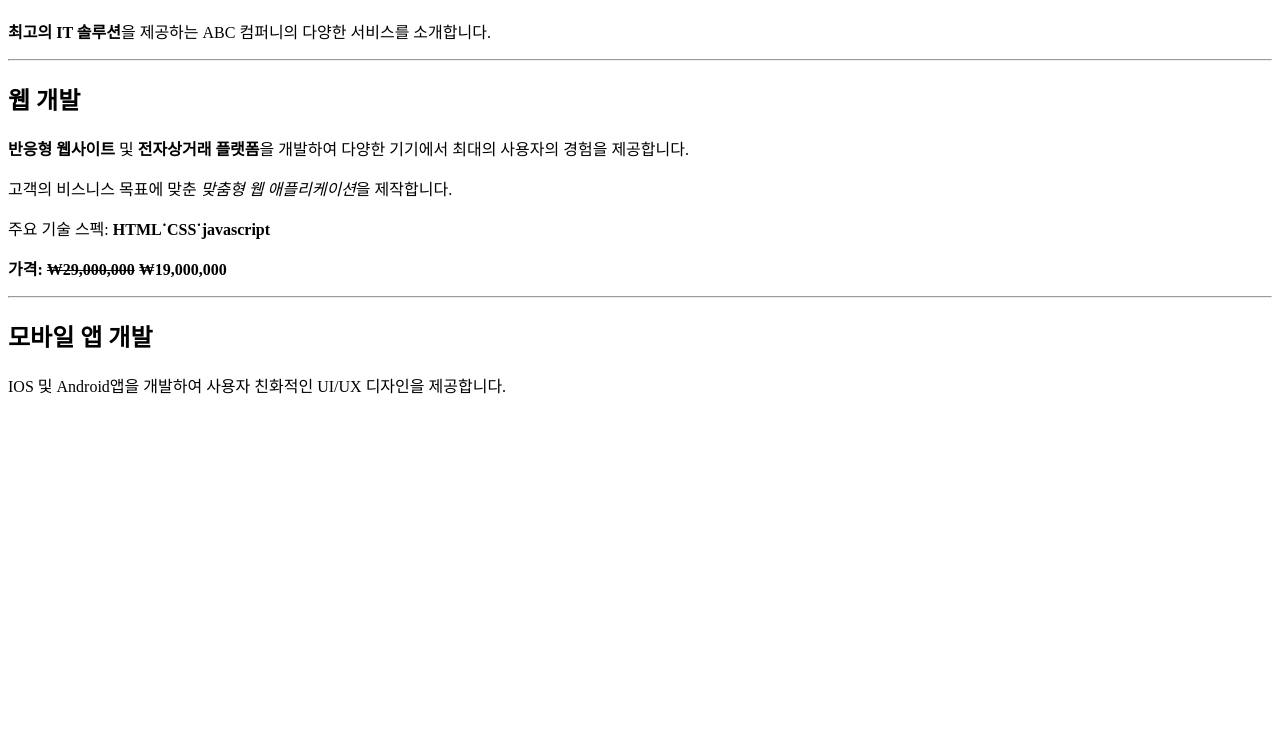
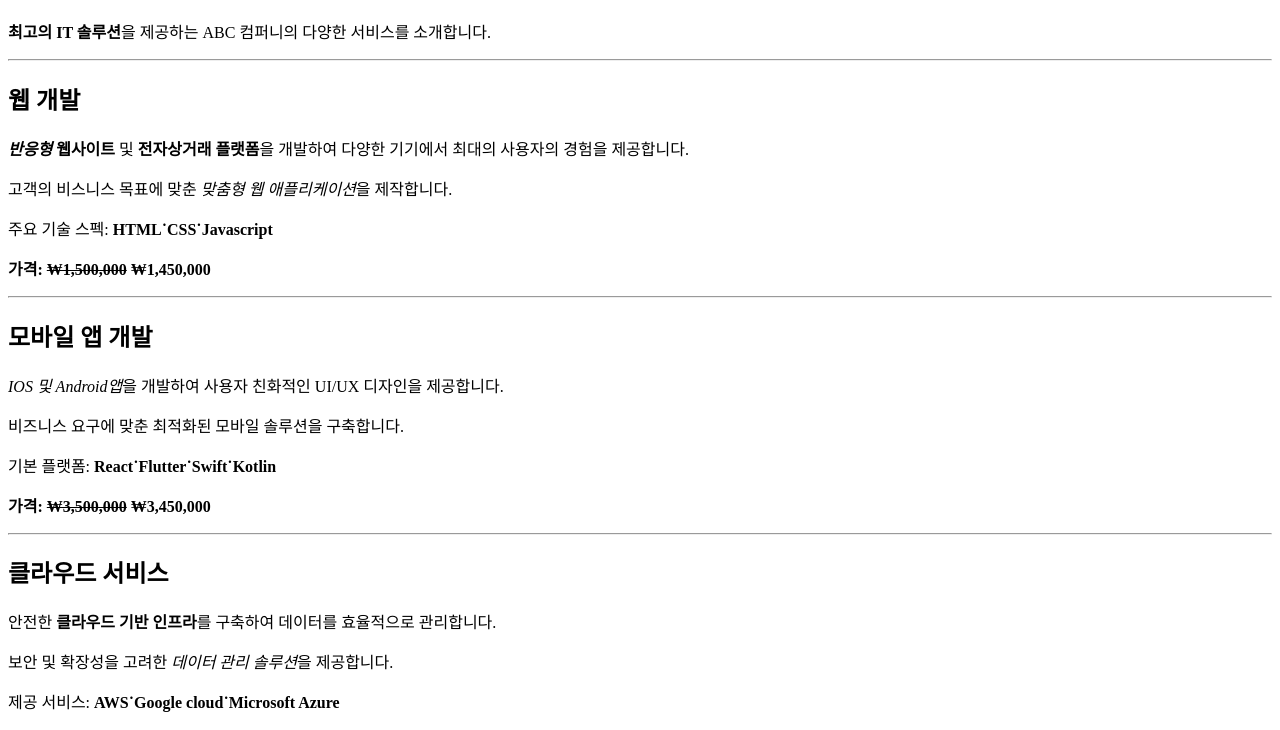
Before and after one commit to jungsaewon/web-class, a plain HTML site: page ch01_context/ex2.html in a window 1280 px wide. Shown: the part 70-800 px from the top of the page. Drawn offline with Linux system fonts and the light colour scheme.

Commit message:
내용추가

```diff
--- a/ch01_context/ex2.html
+++ b/ch01_context/ex2.html
@@ -3,20 +3,28 @@
 <head>
     <meta charset="UTF-8">
     <meta name="viewport" content="width=device-width, initial-scale=1.0">
-    <title>Document</title>
+    <title>서비스 소개</title>
 </head>
 <body>
     <h1>ABC 컴퍼니 서비스</h1>
     <p><strong>최고의 IT 솔루션</strong>을 제공하는 ABC 컴퍼니의 다양한 서비스를 소개합니다.</p>
     <hr>
     <h2>웹 개발</h2>
-    <p><strong>반응형 웹사이트</strong> 및 <strong>전자상거래 플랫폼</strong>을 개발하여 다양한 기기에서 최대의 사용자의 경험을 제공합니다.</p>
+    <p><strong><em>반응형</em> 웹사이트</strong> 및 <strong>전자상거래 플랫폼</strong>을 개발하여 다양한 기기에서 최대의 사용자의 경험을 제공합니다.</p>
     <p>고객의 비스니스 목표에 맞춘 <em>맞춤형 웹 애플리케이션</em>을 제작합니다.</p>
-    <p>주요 기술 스펙: <strong>HTML&dot;CSS&dot;javascript</strong></p>
-    <p><strong>가격: <del>&#8361;29,000,000</del> &#8361;19,000,000</strong></p>
+    <p>주요 기술 스펙: <strong>HTML&dot;CSS&dot;Javascript</strong></p>
+    <p><strong>가격: <del>&#8361;1,500,000</del> &#8361;1,450,000</strong></p>
     <hr>
     <h2>모바일 앱 개발</h2>
-    <p>IOS 및 Android앱을 개발하여 사용자 친화적인 UI/UX 디자인을 제공합니다.</p>
+    <p><em>IOS 및 Android앱</em>을 개발하여 사용자 친화적인 UI/UX 디자인을 제공합니다.</p>
+    <p>비즈니스 요구에 맞춘 최적화된 모바일 솔루션을 구축합니다.</p>
+    <p>기본 플랫폼: <strong>React&dot;Flutter&dot;Swift&dot;Kotlin</strong></p>
+    <p><strong>가격: <del>&#8361;3,500,000</del> &#8361;3,450,000</strong></p>
+    <hr>
+    <h2>클라우드 서비스</h2>
+    <p>안전한 <strong>클라우드 기반 인프라</strong>를 구축하여 데이터를 효율적으로 관리합니다.</p>
+    <p>보안 및 확장성을 고려한 <em>데이터 관리 솔루션</em>을 제공합니다.</p>
+    <p>제공 서비스: <strong>AWS&dot;Google cloud&dot;Microsoft Azure</strong></p>
 
 </body>
 </html>
```
